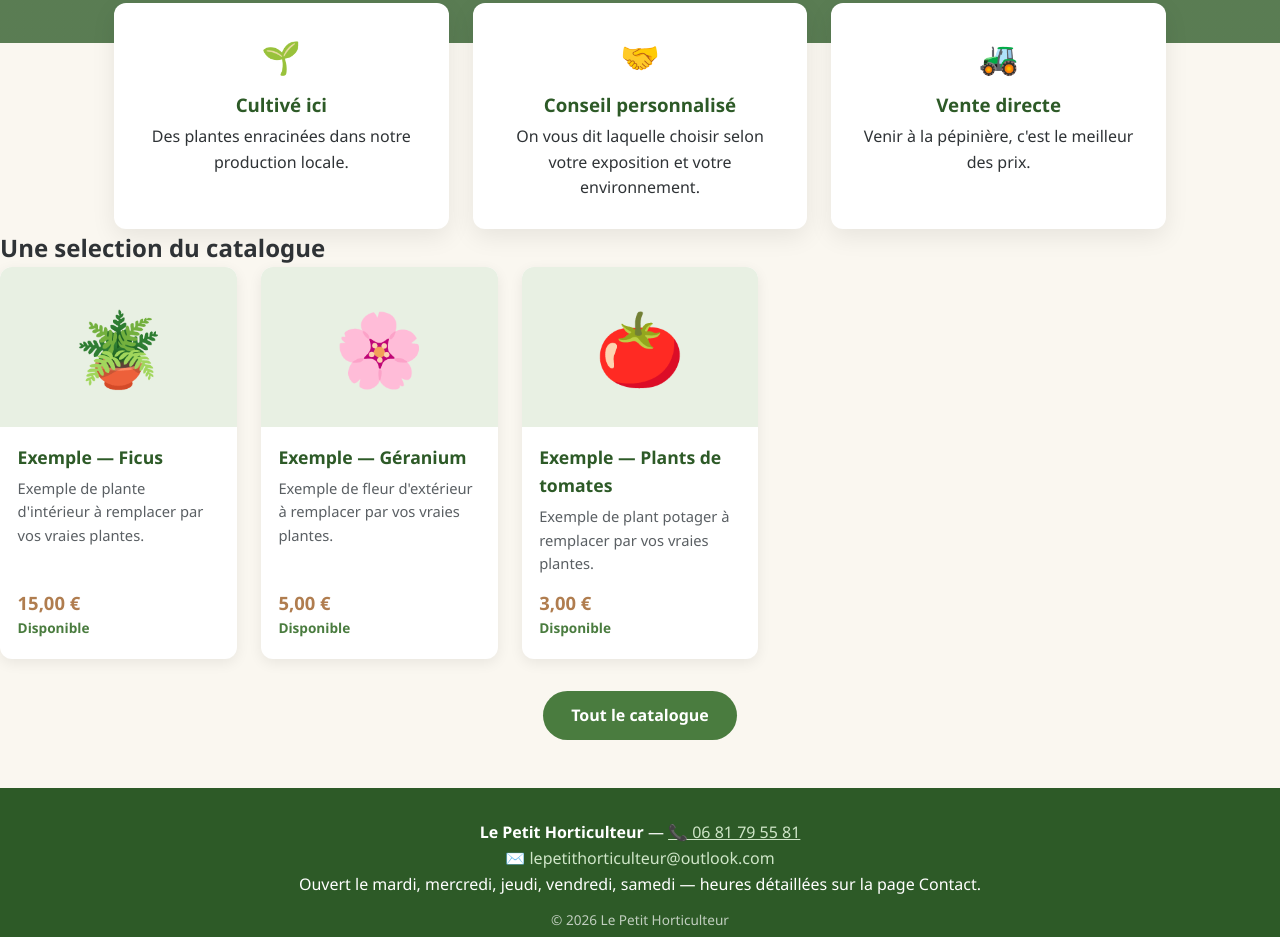
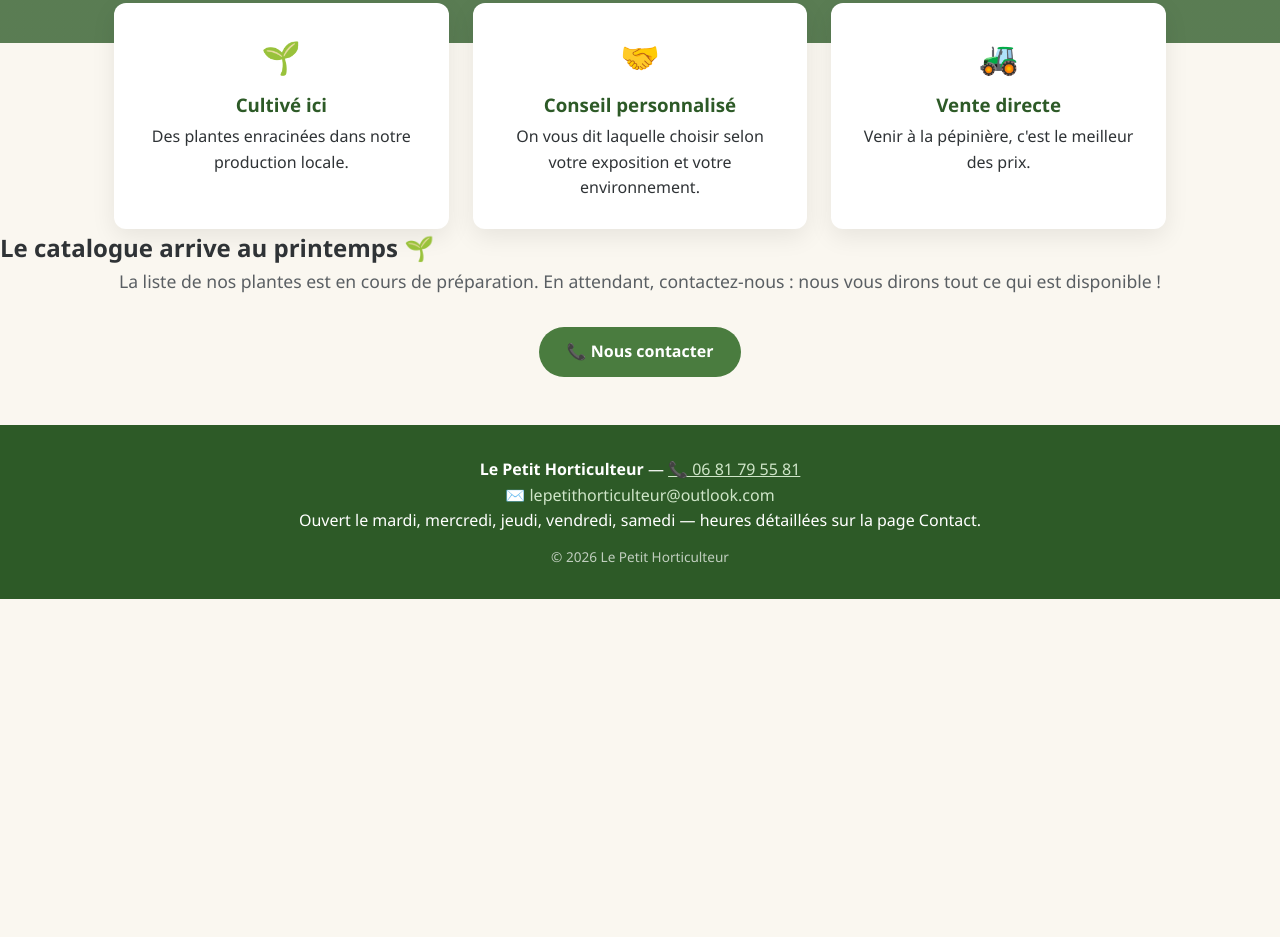
Before and after one commit to 59svjpm28v-create/le-petit-horticulteur-, a website: page index.html in a window 1280 px wide. Shown: the part 593-1530 px from the top of the page. After the commit the page ends 1192 px from the top, so only its background shows below. Drawn offline with Linux system fonts and the light colour scheme.

Commit message:
Catalogue vide en attendant les vraies plantes + message de préparation
Co-authored-by: 59svjpm28v-create <59svjpm28v-create@users.noreply.github.com>

```diff
--- a/css/style.css
+++ b/css/style.css
@@ -171,6 +171,16 @@ body {
 
 .center { text-align: center; margin-top: 2rem; }
 
+.catalogue-vide {
+  grid-column: 1 / -1;
+  background: var(--vert-clair);
+  border-radius: 12px;
+  padding: 2rem 1.5rem;
+  text-align: center;
+  font-weight: 600;
+  color: var(--vert-fonce);
+}
+
 /* Bandeau d'annonce (fermeture temporaire, etc.) */
 .annonce {
   max-width: 900px;
--- a/index.html
+++ b/index.html
@@ -40,7 +40,7 @@
   </section>
 
   <section class="extrait-catalogue">
-    <h2>Une selection du catalogue</h2>
+    <h2>Une sélection du catalogue</h2>
     <div id="extrait-plantes" class="plantes-grid"></div>
     <div class="center">
       <a class="btn btn-primary" href="catalogue.html">Tout le catalogue</a>
--- a/js/main.js
+++ b/js/main.js
@@ -27,7 +27,7 @@ function afficherCatalogue(categorie) {
   });
   grille.innerHTML = liste.length
     ? liste.map(cartePlante).join("")
-    : '<p>Aucune plante dans cette catégorie pour le moment.</p>';
+    : '<div class="catalogue-vide">🌱 Le catalogue est en préparation — la pépinière rouvre au printemps !<br>Pour connaître les plantes disponibles ou pré-commander, appelez-nous : c\'est le plus simple. 📞</div>';
 }
 
 function initFiltres() {
@@ -125,6 +125,16 @@ document.addEventListener("DOMContentLoaded", function () {
   afficherCatalogue();
   initConseils();
 
+  const sectionExtrait = document.querySelector(".extrait-catalogue");
   const extrait = document.getElementById("extrait-plantes");
-  if (extrait) extrait.innerHTML = PLANTES.slice(0, 3).map(cartePlante).join("");
+  if (extrait) {
+    if (PLANTES.length) {
+      extrait.innerHTML = PLANTES.slice(0, 3).map(cartePlante).join("");
+    } else if (sectionExtrait) {
+      sectionExtrait.innerHTML =
+        '<h2>Le catalogue arrive au printemps 🌱</h2>' +
+        '<p class="lead" style="text-align:center;">La liste de nos plantes est en cours de préparation. En attendant, contactez-nous : nous vous dirons tout ce qui est disponible !</p>' +
+        '<div class="center"><a class="btn btn-primary" href="contact.html">📞 Nous contacter</a></div>';
+    }
+  }
 });
--- a/js/plantes.js
+++ b/js/plantes.js
@@ -28,36 +28,9 @@ const INFO_BOUTIQUE = {
 };
 
 const PLANTES = [
-  {
-    emoji: "🪴",
-    nom: "Exemple — Ficus",
-    prix: 15,
-    categorie: "interieur",
-    description: "Exemple de plante d'intérieur à remplacer par vos vraies plantes.",
-    dispo: true,
-  },
-  {
-    emoji: "🌸",
-    nom: "Exemple — Géranium",
-    prix: 5,
-    categorie: "exterieur",
-    description: "Exemple de fleur d'extérieur à remplacer par vos vraies plantes.",
-    dispo: true,
-  },
-  {
-    emoji: "🍅",
-    nom: "Exemple — Plants de tomates",
-    prix: 3,
-    categorie: "legumes",
-    description: "Exemple de plant potager à remplacer par vos vraies plantes.",
-    dispo: true,
-  },
-  {
-    emoji: "🌵",
-    nom: "Exemple — Cactus",
-    prix: 8,
-    categorie: "interieur",
-    description: "Exemple à remplacer par vos vraies plantes.",
-    dispo: false,
-  },
+  /* =================================================
+     CATALOGUE VIDE VOLONTAIREMENT :
+     aucune plante inventee n'est affichee.
+     La vraie liste sera ajoutée quand elle sera fournie.
+     ================================================= */
 ];
```
Also changed, not shown: apps/api/src/api/static/css/style.css (+10 -0 lines), apps/api/src/api/static/index.html (+1 -1 lines), apps/api/src/api/static/js/main.js (+12 -2 lines), apps/api/src/api/static/js/plantes.js (+5 -32 lines), site/css/style.css (+10 -0 lines), site/index.html (+1 -1 lines), site/js/main.js (+12 -2 lines), site/js/plantes.js (+5 -32 lines).
